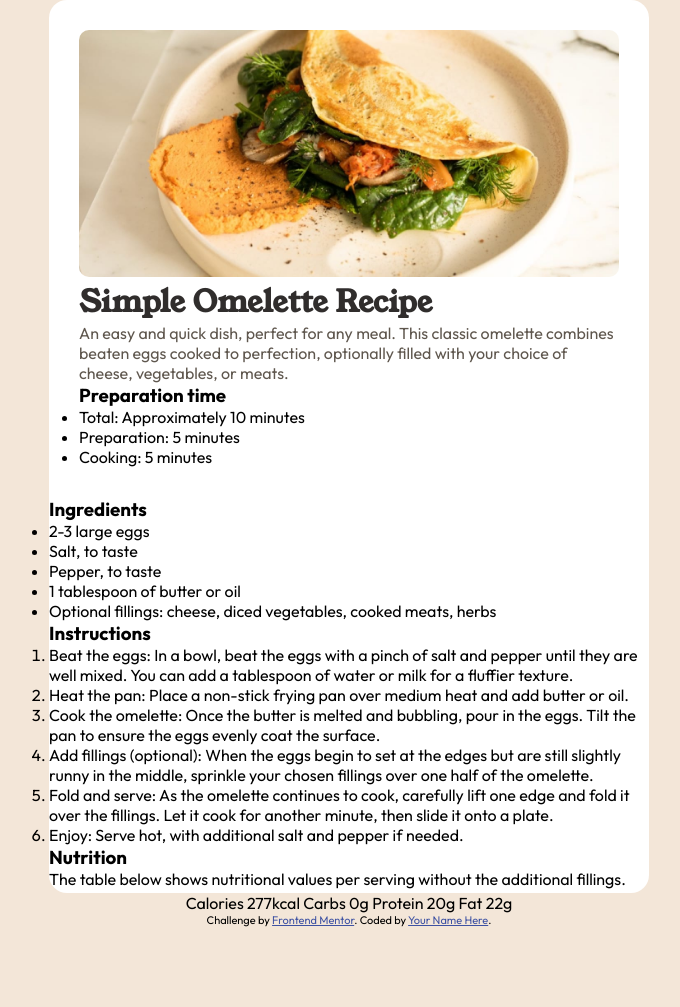
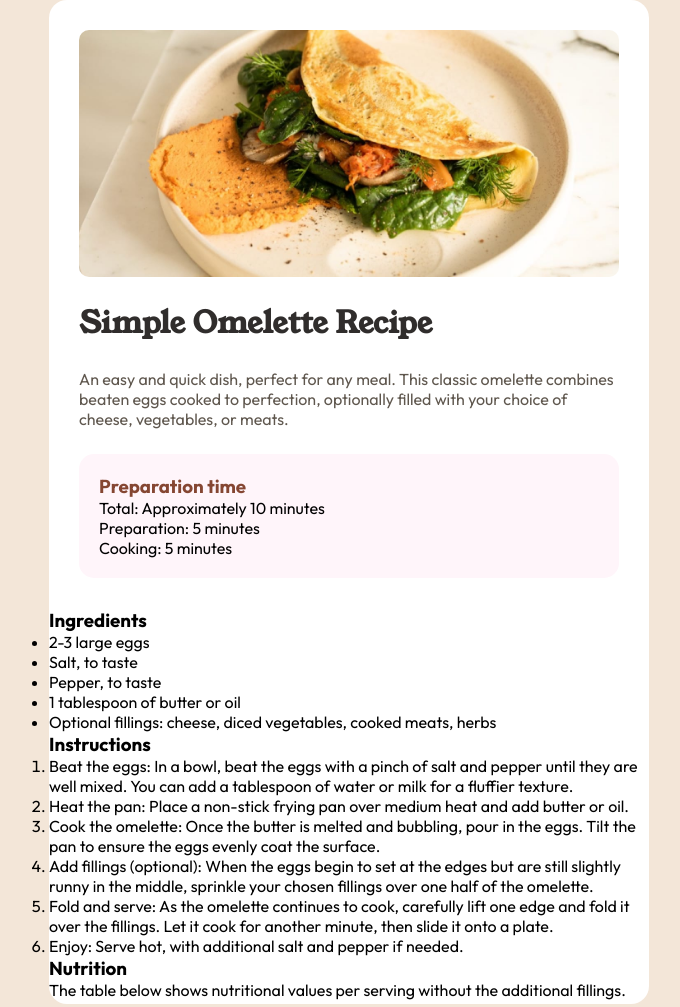
Before and after one commit to Abdellahmaarifa/frontendmentor, a plain HTML site: page challenges/recipe-page-main/index.html in a window 1280 px wide. Shown: the top 1007 px of the page, without its empty margins (291-971 px from the left). Before the commit the page ends 927 px from the top, so only its background shows below. Drawn offline with Linux system fonts and the light colour scheme.

Commit message:
fix(challenge/recipe-page): add basic style

```diff
--- a/challenges/recipe-page-main/styles/index.css
+++ b/challenges/recipe-page-main/styles/index.css
@@ -5,8 +5,8 @@
     --light-grey: hsl(30, 18%, 87%);
     --wenge-brown: hsl(30, 10%, 34%);
     --wark-charcoal: hsl(24, 5%, 18%);
-    --nutmeg: hsl(14, 45%, 36%)
-    --dark-raspberry: hsl(332, 51%, 32%)
+    --nutmeg: hsl(14, 45%, 36%);
+    --dark-raspberry: hsl(332, 51%, 32%);
 }
 
 *,*::before, *::after {
@@ -26,6 +26,7 @@ body {
     justify-content: center;
     align-items: center;
     flex-direction: column;
+    min-height: 100vh;
 
 }
 
@@ -37,6 +38,9 @@ body {
 
 .recipe__header {
     padding: 30px;
+    display: flex;
+    flex-direction: column;
+    gap: 25px;
 }
 
 .recipe__header-image {
@@ -55,16 +59,20 @@ body {
 
 }
 .recipe__preparation {
+    padding: 20px;
+    background-color: var(--rose-white);
+    border-radius: 15px;
 
 }
 .recipe__preparation-heading {
+    color: var(--nutmeg);
 
 }
 .recipe__preparation-list-container {
 
 }
 .recipe__preparation-list{
-
+    list-style: none;
 }
 .recipe__preparation-list-item {
 
```
